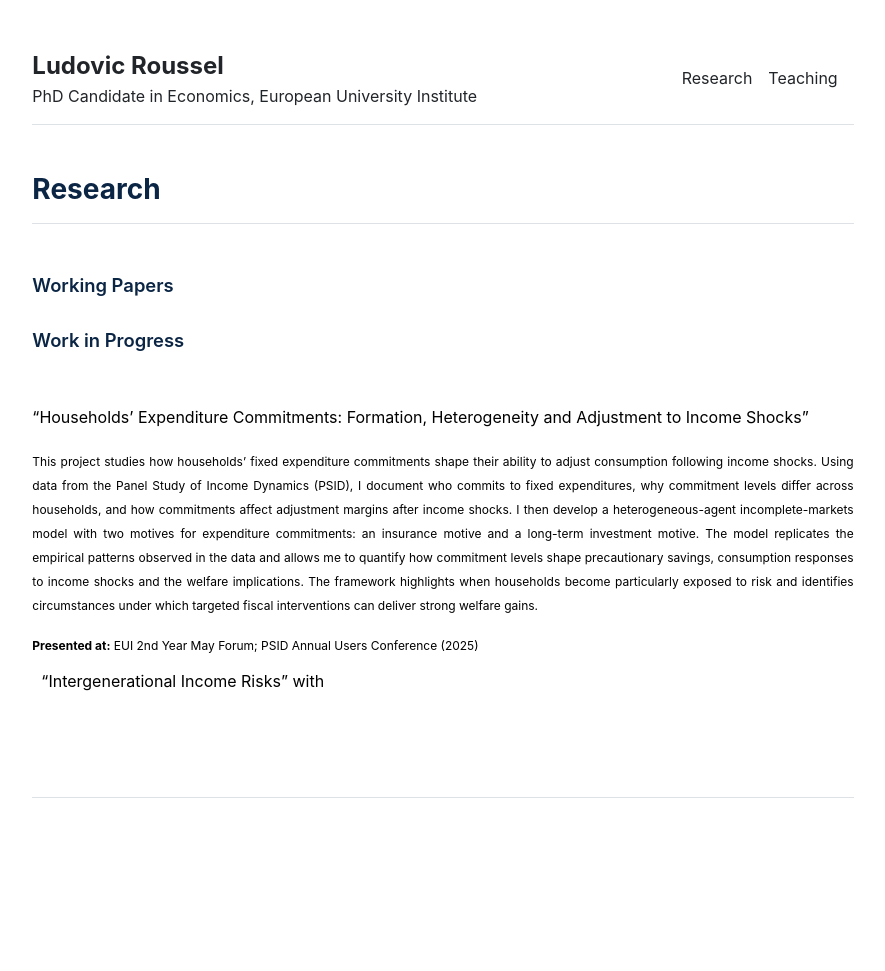
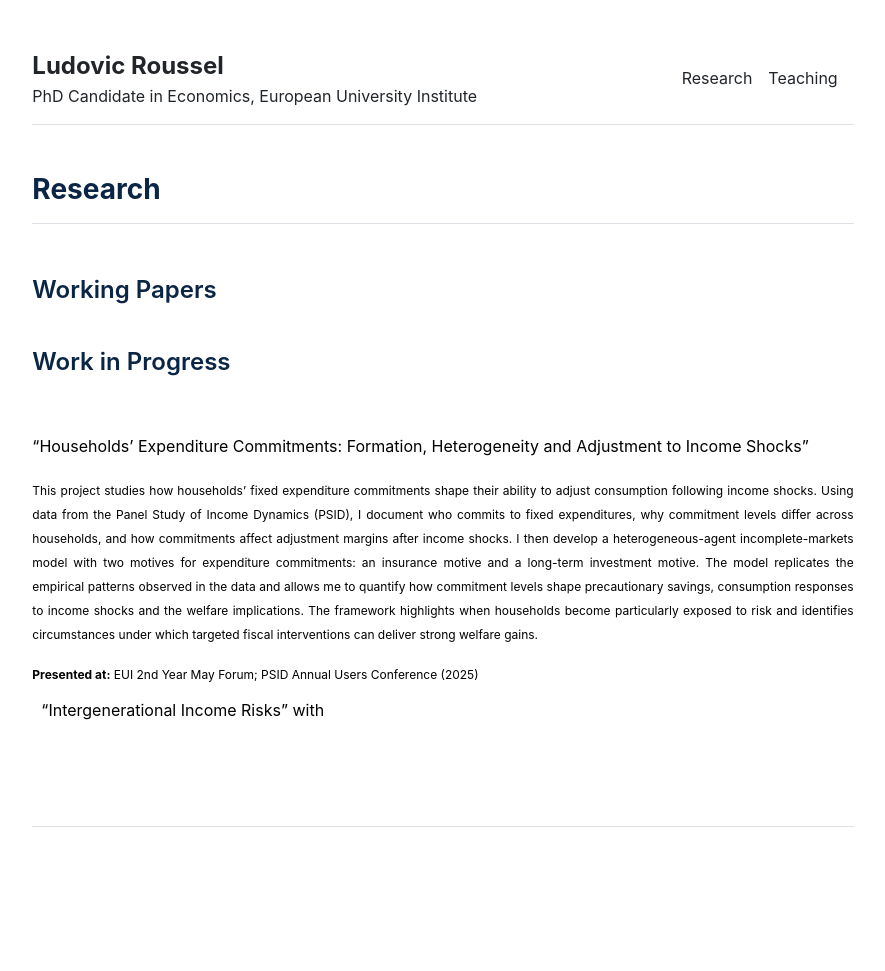
Before and after one commit to LudovicRoussel/ludovicroussel.github.io, a Jekyll site: the page built from Research/Research.md, in a window 1280 px wide. Shown: the whole page, without its empty margins (197-1082 px from the left). Built offline with Jekyll 4.4.1, drawn with Linux system fonts in a browser that asks for light colours; before the commit the page ends 942 px from its top, so only the background shows below that.

Commit message:
Update main.scss

```diff
--- a/_sass/main.scss
+++ b/_sass/main.scss
@@ -46,7 +46,7 @@ h1, h2, h3, h4 {
 .research-section-title {
   color: $navyBlue;
   font-weight: 600;
-  font-size: 1.15em;   // plus gros que le texte, plus petit que h1/h2
+  font-size: 1.5em;   // plus gros que le texte, plus petit que h1/h2
   margin-top: 1.5em;
   margin-bottom: 0.6em;
 }
```
